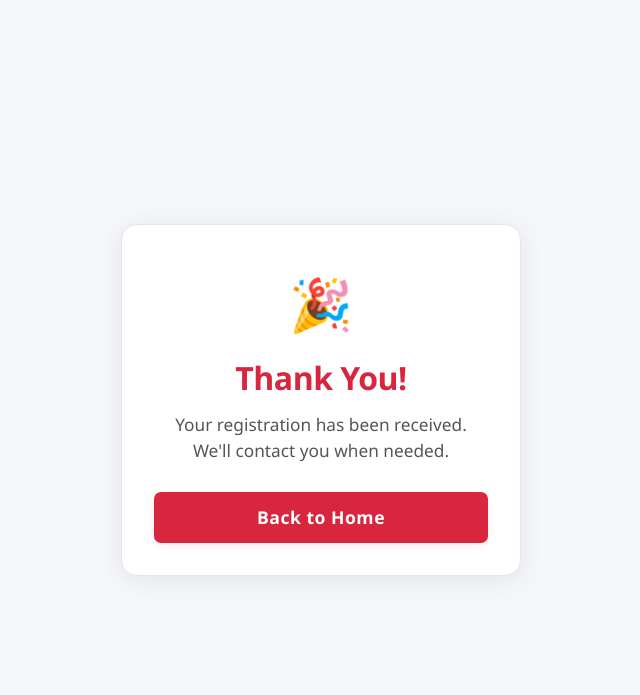
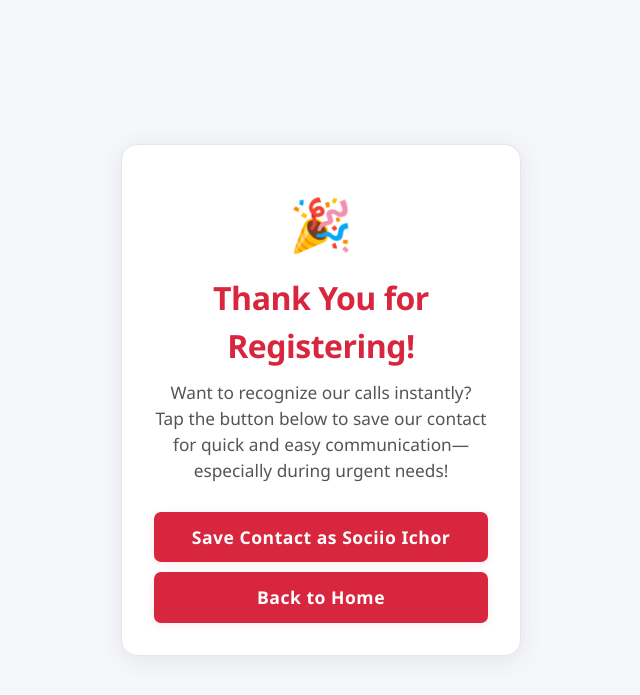
Before and after one commit to arnavt1605/IVR-Caller-System, a Flask app: page /thanks in a window 1280 px wide. Shown: the top 695 px of the page, without its empty margins (319-959 px from the left). Run offline with Flask 3, Linux system fonts and the light colour scheme; some libraries are stand-ins or nearby versions.

Commit message:
Added Save Contact Button

```diff
--- a/templates/thanks.html
+++ b/templates/thanks.html
@@ -54,9 +54,11 @@
       width: 100%;
       transition: background 0.2s, box-shadow 0.2s;
       box-shadow: 0 2px 8px rgba(215,38,61,0.10);
+      margin-bottom: 10px;
     }
-
-
+    .btn-solid:last-child {
+      margin-bottom: 0;
+    }
     .btn-solid:hover {
       background-color: #b71c2b;
     }
@@ -73,8 +75,12 @@
 <body>
   <div class="thank-card">
     <div class="thank-icon">🎉</div>
-    <div class="thank-title">Thank You!</div>
-    <div class="thank-desc">Your registration has been received.<br>We'll contact you when needed.</div>
+    <div class="thank-title">Thank You for Registering!</div>
+    <div class="thank-desc">
+      Want to recognize our calls instantly? <br>
+      Tap the button below to save our contact for quick and easy communication—especially during urgent needs!
+    </div>
+    <a href="tel:+16802015441" class="btn btn-solid">Save Contact as Sociio Ichor</a>
     <a href="/" class="btn btn-solid">Back to Home</a>
   </div>
 </body>
```
